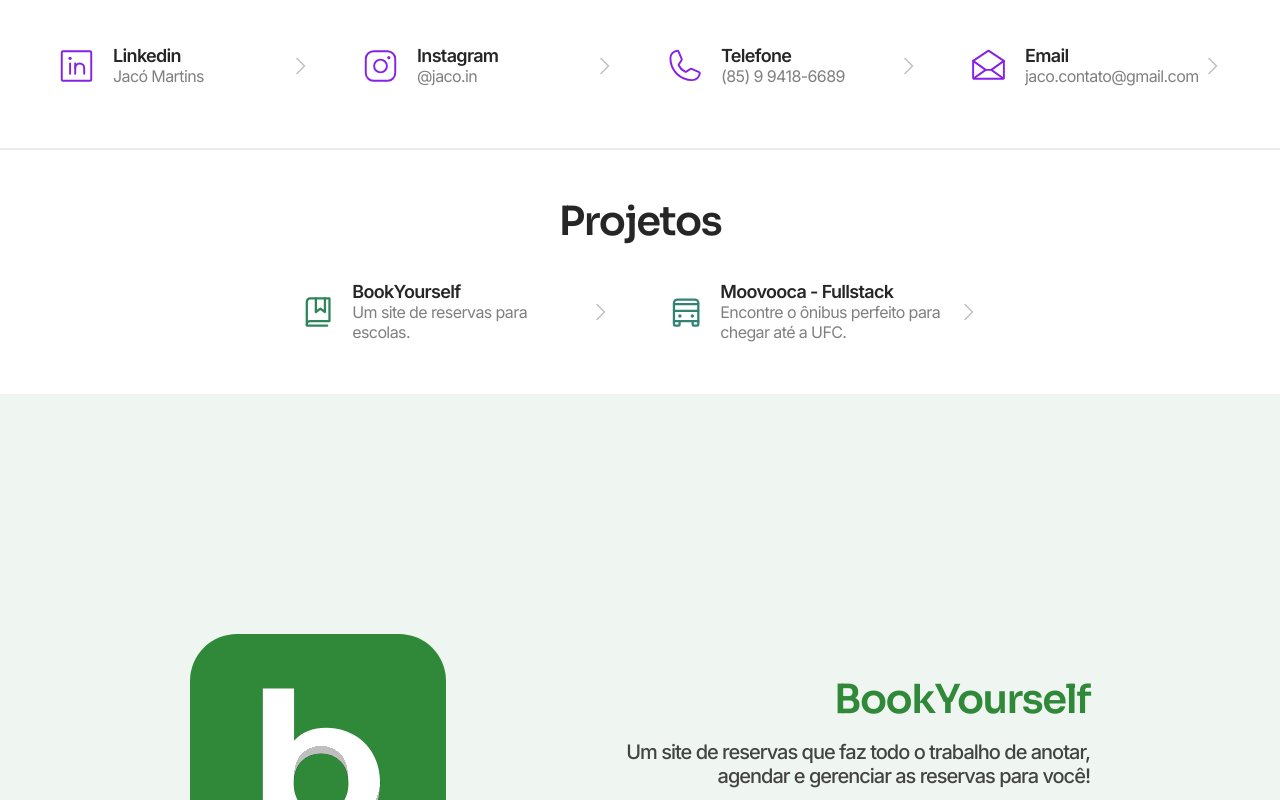
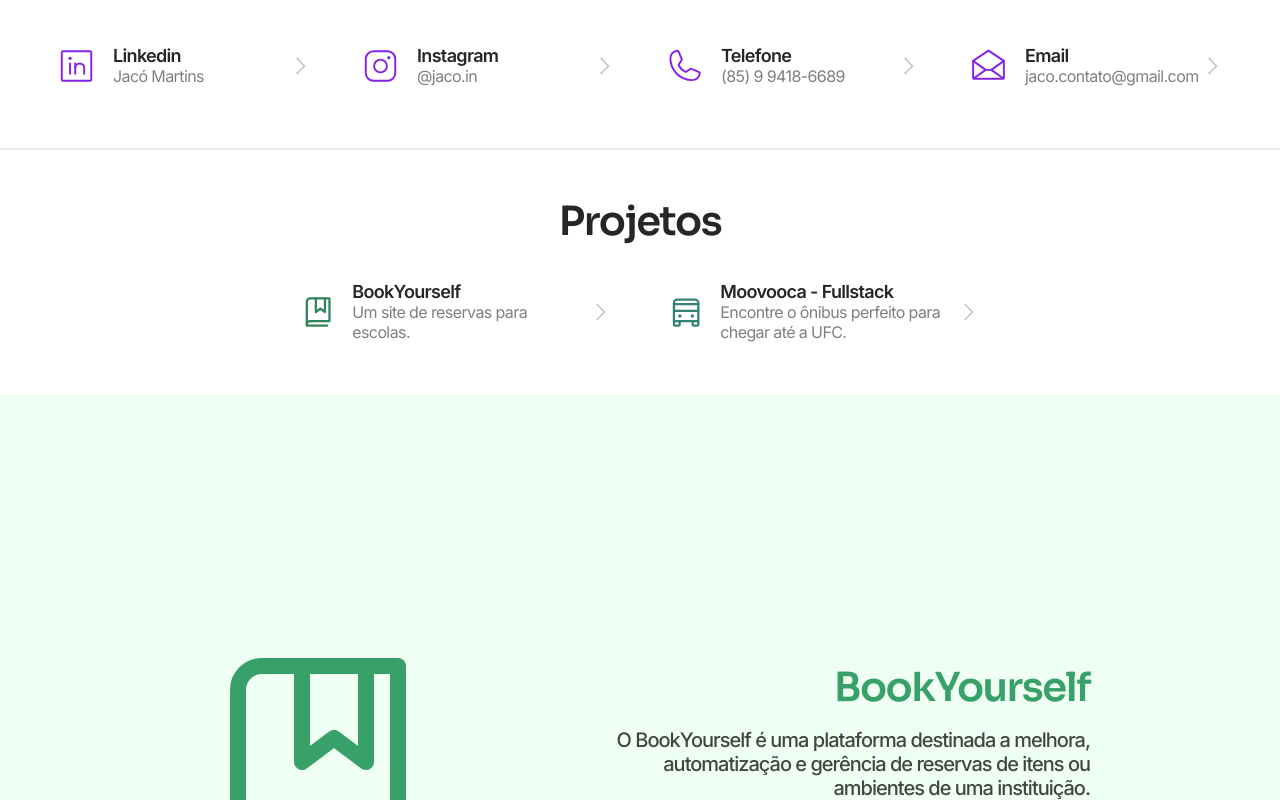
Before and after one commit to JacoMartins/Portfolio, a React (Vite) app in the folder web/: page / in a window 1280 px wide. Shown: the part 2000-2800 px from the top of the page. Built offline with nearby package versions, Linux system fonts and the light colour scheme.

Commit message:
feat: PR role

```diff
--- a/web/src/components/IconButton/index.tsx
+++ b/web/src/components/IconButton/index.tsx
@@ -21,12 +21,12 @@
     return (
       <Container type={type} colorScheme={colorScheme} onClick={() => { window.open(link) }}>
         <div>
-          {(image === 'Email' && !icon) && <EnvelopeOpen color={colorScheme === 'light' ? '#8522E7' : '#E72422'} weight="light" size={60} />}
-          {(image === 'Phone' && !icon) && <Phone color={colorScheme === 'light' ? '#8522E7' : '#E72422'} weight="light" size={60} />}
-          {(image === 'Instagram' && !icon) && <InstagramLogo color={colorScheme === 'light' ? '#8522E7' : '#E72422'} weight="light" size={60} />}
-          {(image === 'Github' && !icon) && <GithubLogo color={colorScheme === 'light' ? '#8522E7' : '#E72422'} weight="light" size={60} />}
-          {(image === 'Cert' && !icon) && <CircleWavyCheck color={colorScheme === 'light' ? '#8522E7' : '#E72422'} weight="light" size={60} />}
-          {(image === 'Linkedin' && !icon) && <LinkedinLogo color={colorScheme === 'light' ? '#8522E7' : '#E72422'} weight="light" size={60} />}
+          {(image === 'Email' && !icon) && <EnvelopeOpen color='#8522E7' weight="light" size={60} />}
+          {(image === 'Phone' && !icon) && <Phone color='#8522E7' weight="light" size={60} />}
+          {(image === 'Instagram' && !icon) && <InstagramLogo color='#8522E7' weight="light" size={60} />}
+          {(image === 'Github' && !icon) && <GithubLogo color='#8522E7' weight="light" size={60} />}
+          {(image === 'Cert' && !icon) && <CircleWavyCheck color='#8522E7' weight="light" size={60} />}
+          {(image === 'Linkedin' && !icon) && <LinkedinLogo color='#8522E7' weight="light" size={60} />}
 
 
           <div>
--- a/web/src/components/Pages/Home/index.tsx
+++ b/web/src/components/Pages/Home/index.tsx
@@ -17,7 +17,7 @@
 
 import { frontEndSummary, backEndSummary, languagesSummary, UxUiSummary, contacts, projects, cert, prof } from './data';
 import { Logo } from '../../Header/styles';
-import { Bus } from 'phosphor-react';
+import { BookBookmark, Bus } from 'phosphor-react';
 
 interface PageType {
   name: string;
@@ -47,7 +47,7 @@
 
               <div className="buttonContainer">
                 <a onClick={handleContactMeClick}><button>Entrar em contato</button></a>
-                <a onClick={handleContactMeClick}><button>Baixar currículo</button></a>
+                <a href='/src/assets/documents/CV - Jacó Martins.pdf'><button>Baixar currículo</button></a>
               </div>
             </div>
             <div className="Picture">
@@ -94,7 +94,7 @@
 
             <SectionText>
               - Inglês avançado, consigo escutar, falar, ler e escrever em inglês!
-              </SectionText>
+            </SectionText>
           </div>
         </AboutMeContainer>
       </AboutMeSection>
@@ -160,20 +160,20 @@
         </SectionContainer>
       </Section>
 
-      <SubSection id='projectsbookyourself' height='40rem' bg={colorScheme === 'light' ? 'var(--back-light-green)' : 'var(--back-dark-green)'} colorScheme={colorScheme}>
+      <SubSection id='projectsbookyourself' height='40rem' bg={colorScheme === 'light' ? '#F0FFF4' : '#0c1411'} colorScheme={colorScheme}>
         <Container row="row">
           <aside>
-            <img src={BookYourSelfMobile} alt="Book Yourself Icone" />
+            <BookBookmark size='16rem' weight='regular' color="#38A169" />
             <div className='TextContainer'>
-              <SectionH1 color="var(--dark-green)">BookYourself</SectionH1>
-              <SectionH2 color={colorScheme === 'light' ? 'var(--text-light)' : 'var(--text-dark)'}>Um site de reservas que faz todo o trabalho de anotar, agendar e gerenciar as reservas para você!</SectionH2>
-              <Button color={colorScheme === 'light' ? 'var(--dark-green)' : 'var(--dark-green)'}>Saiba mais</Button>
+              <SectionH1 color="#38A169">BookYourself</SectionH1>
+              <SectionH2 color={colorScheme === 'light' ? 'var(--text-light)' : 'var(--text-dark)'}>O BookYourself é uma plataforma destinada a melhora, automatização e gerência de reservas de itens ou ambientes de uma instituição.</SectionH2>
+              <Button color={colorScheme === 'light' ? '#38A169' : '#2F855A'}>Saiba mais</Button>
             </div>
           </aside>
         </Container>
       </SubSection>
 
-      <SubSection id='projectsecos' height='40rem' bg={colorScheme === 'light' ? 'var(--back-light-blue)' : 'var(--back-dark-blue)'} colorScheme={colorScheme}>
+      <SubSection id='projectsecos' height='40rem' bg={colorScheme === 'light' ? '#e6faf3' : '#131414'} colorScheme={colorScheme}>
         <Container row="row-reverse">
           <aside>
             <Bus size='16rem' weight='regular' color="#338274" />
--- a/web/src/components/Pages/Home/styles.ts
+++ b/web/src/components/Pages/Home/styles.ts
@@ -234,6 +234,11 @@
   width: 100vw;
   height: 100%;
 
+  @media screen and (max-width: 720p) {
+    justify-content: left;
+    align-items: leftt ;
+  }
+
   .Container {
     display: flex;
     flex-wrap: wrap-reverse;
@@ -248,7 +253,7 @@
     .buttonContainer {
       display: flex;
       flex-direction: row;
-      justify-content: center;
+      justify-content: left;
       gap: 0.375rem;
       width: 100%;
 
@@ -258,12 +263,14 @@
 
       @media screen and (max-width: 640px) {
         flex-direction: column;
+        justify-content: center;
       }
     }
 
     .TextContainer {
       display: flex;
       flex-direction: column;
+      max-width: 32rem;
       gap: 1.25rem;
 
       span {
```
Also changed, not shown: 1 other file (tests, documents, lock files or other folders).
